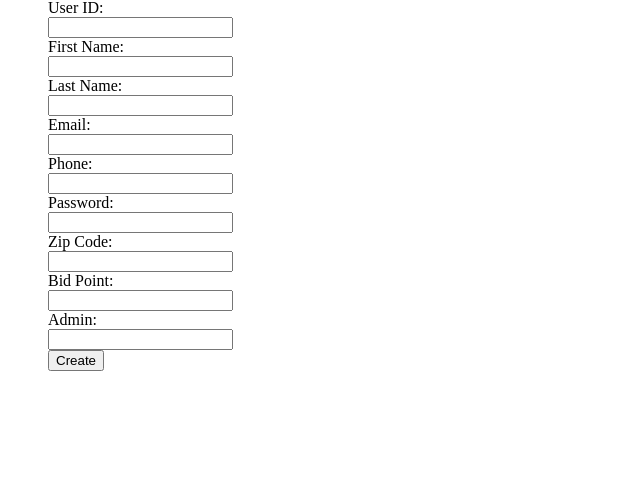
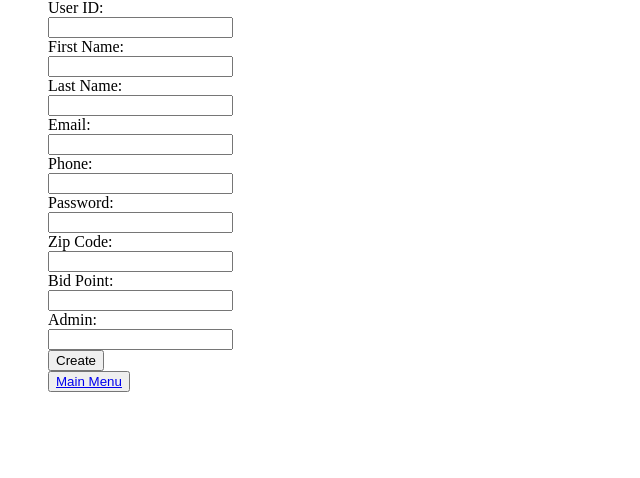
Before and after one commit to wardzxzxc/cs2102-tasksourcing, a PHP site: page /create.php in a window 1280 px wide. Shown: the part 68-546 px from the top of the page, without its empty margins (0-640 px from the left). Run offline with PHP 8.4, Linux system fonts and the light colour scheme; a stand-in replaces the project's code that opens the database connection.

Commit message:
Update create.php

```diff
--- a/htdocs/create.php
+++ b/htdocs/create.php
@@ -28,6 +28,7 @@
       <li><input type='text' name='is_admin'/></li>
       <li><input type='submit' name='create' value='Create'/></li>
     </form>
+    <button><a href="index.php">Main Menu</a></button>
   </ul>
 
   <?php
```
